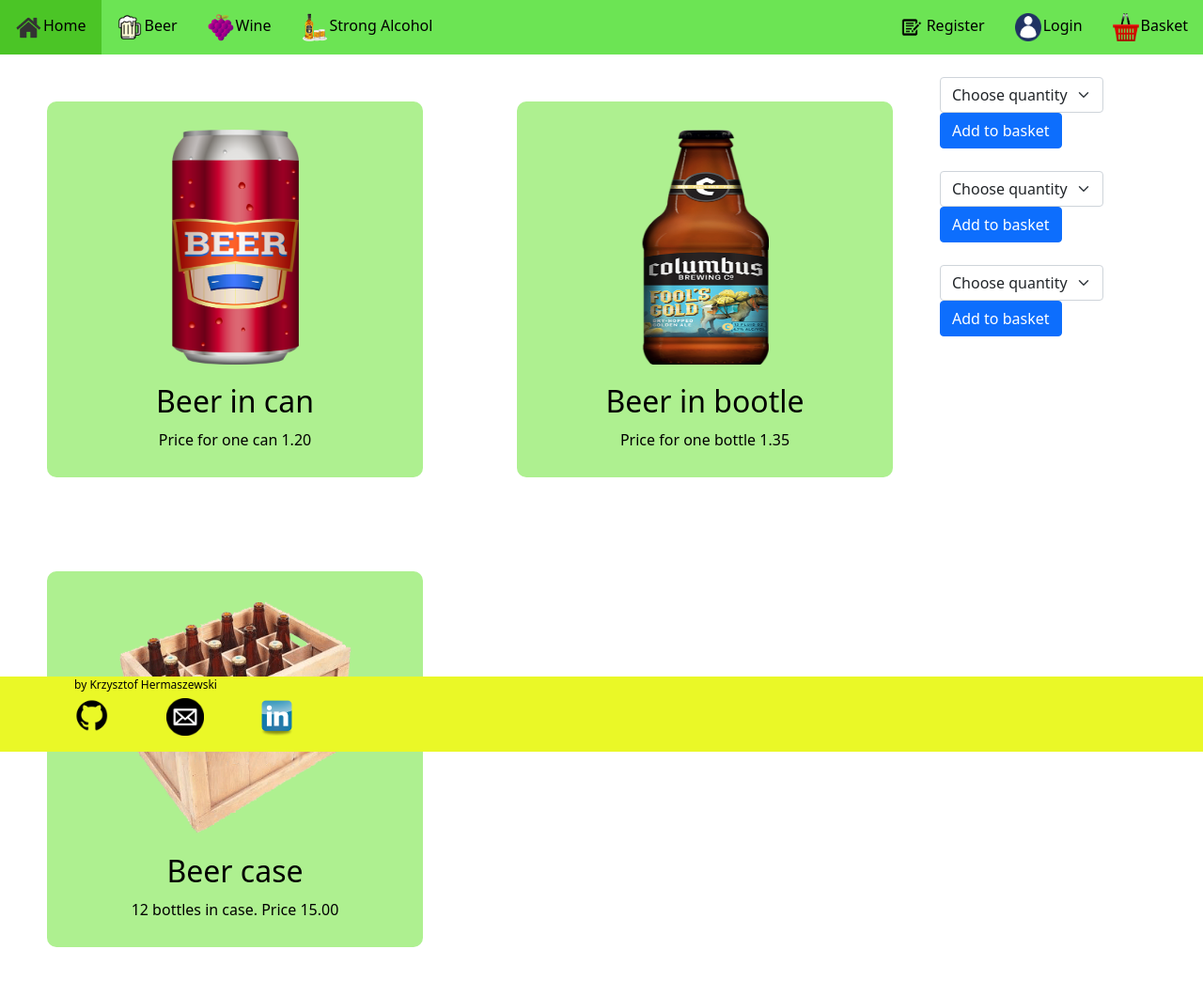
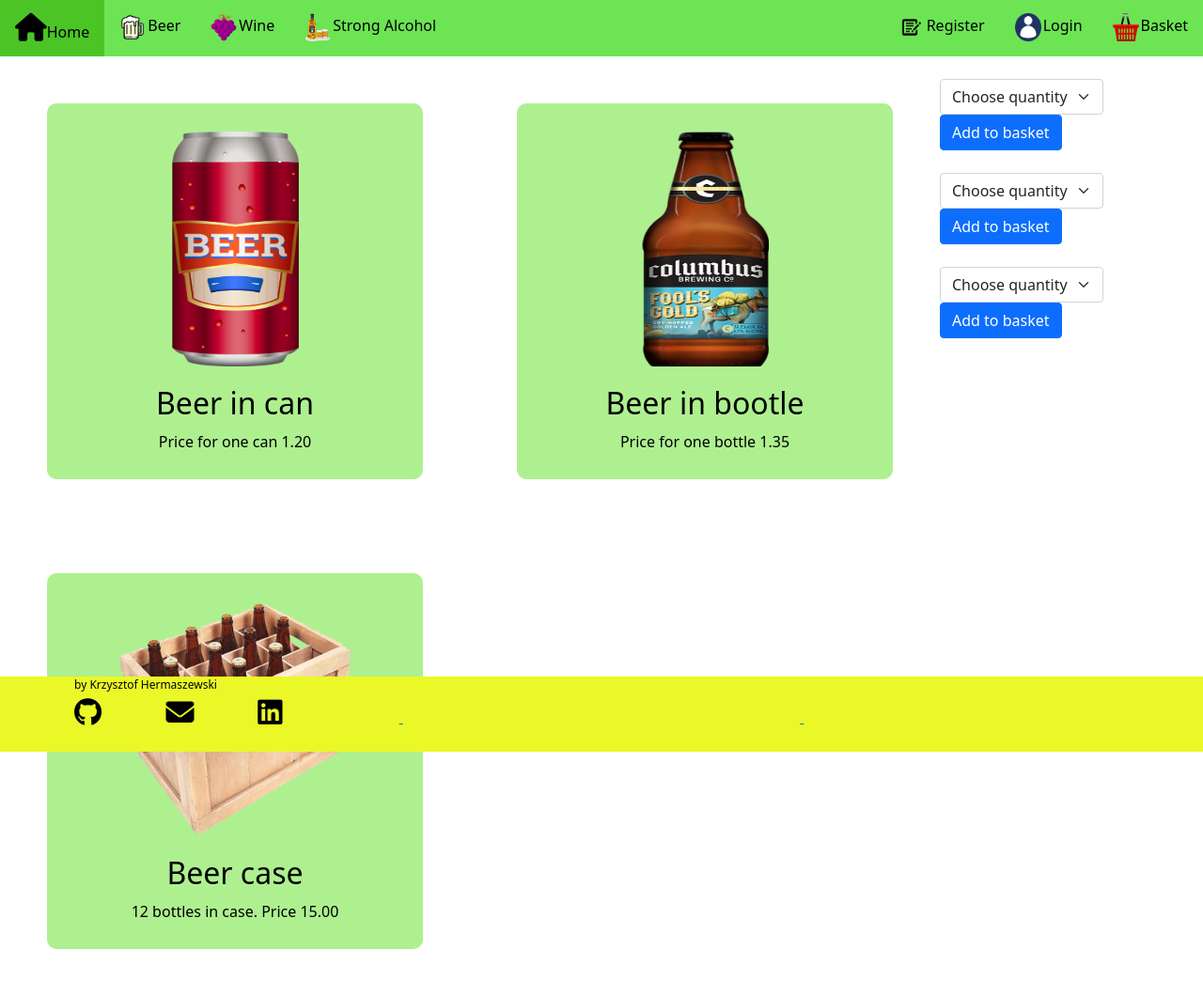
Before and after one commit to Kristof-nl/Alco_taxi, a Flask app: page /beer in a window 1280 px wide. Shown: the whole page at 94% size. Before the commit the page ends 1008 px from the top, so only its background shows below. Run offline with Flask 2, Linux system fonts and the light colour scheme; some libraries are stand-ins or nearby versions.

Commit message:
Add Font Awsome

```diff
--- a/alco_taxi/static/style.css
+++ b/alco_taxi/static/style.css
@@ -170,3 +170,21 @@ small {
   margin-top: 14px !important;
   margin-left: 225px !important;
 }
+
+#price {
+  right: auto;
+}
+
+.fab {
+  color: black;
+  font-size: 30px;
+}
+
+.fas {
+  color: black;
+  font-size: 30px;
+}
+
+a {
+  text-align: start;
+}
--- a/alco_taxi/templates/base.html
+++ b/alco_taxi/templates/base.html
@@ -7,10 +7,11 @@
     <link href="https://cdn.jsdelivr.net/npm/bootstrap@5.0.1/dist/css/bootstrap.min.css" rel="stylesheet" integrity="sha384-+0n0xVW2eSR5OomGNYDnhzAbDsOXxcvSN1TPprVMTNDbiYZCxYbOOl7+AMvyTG2x" crossorigin="anonymous">
     <link rel="stylesheet" href="{{ url_for('static', filename='style.css') }}">
     <title>{% block title %}{% endblock %}</title>
+    <script src="https://kit.fontawesome.com/1837d263d8.js" crossorigin="anonymous"></script>
 </head>
 <body>
     <ul>
-        <li><a href="{{ url_for('home') }}"><img id="nav_logo" src="/static/home.png" alt="Home">Home</a></li>
+        <li><a href="{{ url_for('home') }}"><i class="fas fa-home"></i>Home</a></li>
         <li><a href="{{ url_for('beer') }}"><img id="nav_logo" src="/static/beer.png" alt="Beer">Beer</a></li>
         <li><a href="{{ url_for('wine') }}"><img id="nav_logo" src="/static/grape.png" alt="Wine">Wine</a></li>
         <li><a href="{{ url_for('strong') }}"><img id="nav_logo" src="/static/whisky.png" alt="Strong Alcohol">Strong Alcohol</a></li>
@@ -42,18 +43,17 @@
         <div class="row">
           <div class="column">
             <a href="https://github.com/Kristof-nl">
-              <img id="logo" src="/static/github_PNG40.png" alt="Logo Github">
+              <i class="fab fa-github"></i>
             </a>
           </div>
           <div class="column">
             <a href = "mailto: hermaszewski.krzysztof@gmail.com">
-              <img id="logo" src="/static/pngfind.com-mail-icon-png-533871.png" alt="Logo Email">
+              <i class="fas fa-envelope"></i>
             </a>
           </div>
           <div class="column">
             <a href="https://www.linkedin.com/in/krzysztof-hermaszewski-a6580b210/">
-            <img id="logo" src="/static/linkedin.png" alt="Logo linkedin">
-            </a>
+              <i class="fab fa-linkedin"></i>
           </div>
         </div>
       </div>
--- a/alco_taxi/templates/beer.html
+++ b/alco_taxi/templates/beer.html
@@ -28,7 +28,7 @@
         <div class="btn-group" role="group">
           <select class="form-select" aria-label="Default select example">
             <option selected>Choose quantity</option>
-            <option value="1">1</option>
+            <option value="1">1 <span id="price">{{2*1.20}}</span></option>
             <option value="2">2</option>
             <option value="3">3</option>
             <option value="4">4</option>
@@ -48,7 +48,7 @@
       <div class="btn-group" role="group">
         <select class="form-select" aria-label="Default select example">
           <option selected>Choose quantity</option>
-          <option value="1">1</option>
+          <option value="1">1 </option>
           <option value="2">2</option>
           <option value="3">3</option>
           <option value="4">4</option>
--- a/alco_taxi/templates/login.html
+++ b/alco_taxi/templates/login.html
@@ -49,7 +49,7 @@
     </div>
         <div class="border-top red pt-3">
             <small class="text-muted">
-                Need an account? <a class="ml-2" href="{{ url_for('login') }}">Sing up now</a>
+                Need an account? <a class="ml-2" href="{{ url_for('register') }}">Sing up now</a>
             </small>
         </div>
 {% endblock content %}
```
Also changed, not shown: alco_taxi/alco_taxi.db.
